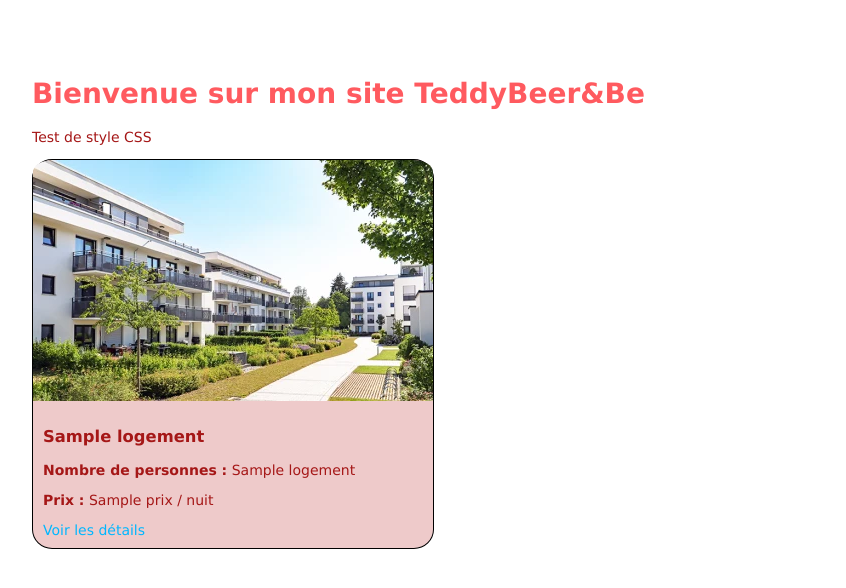
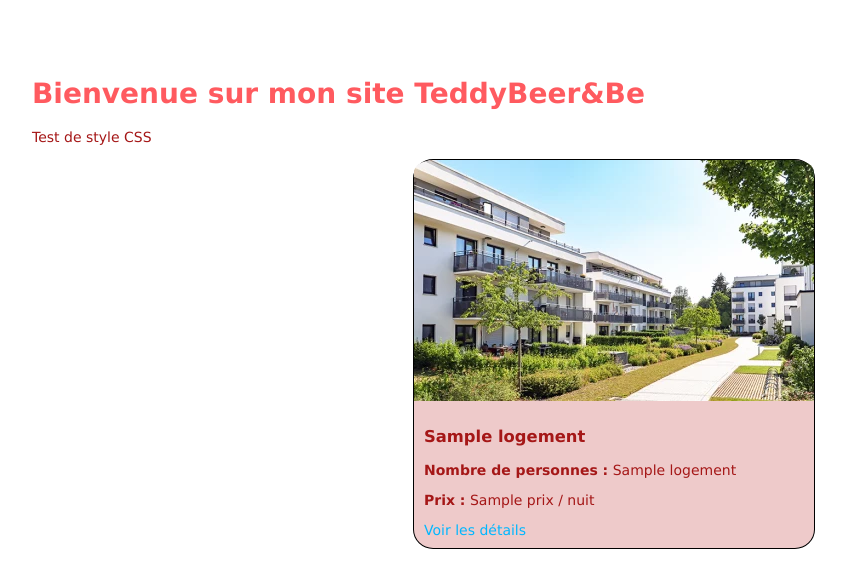
Before and after one commit to hSalinas-Marty/jsproject, a Node server app: template airbnb/views/index.ejs in a window 1280 px wide. Shown: the top 588 px of the page, without its empty margins (26-872 px from the left). Run offline with Node 20, Linux system fonts and the light colour scheme; the template is opened without the code that fills it: most values are stand-ins (such as "Sample title", 1, 10 or a date in 2020).

Commit message:
after merge

```diff
--- a/airbnb/public/css/style.css
+++ b/airbnb/public/css/style.css
@@ -18,7 +18,7 @@ section {
   flex-wrap: wrap;
   gap: 50px;
   align-items: center;
-  justify-content: space-between;
+  justify-content: space-evenly;
   background-color: white;
 
 }
```
